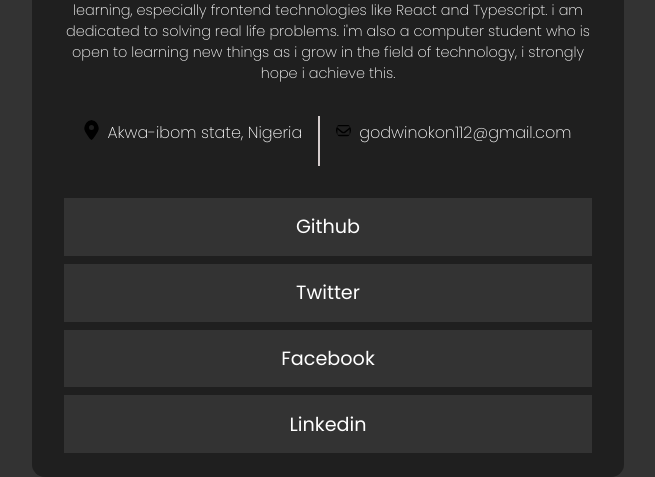
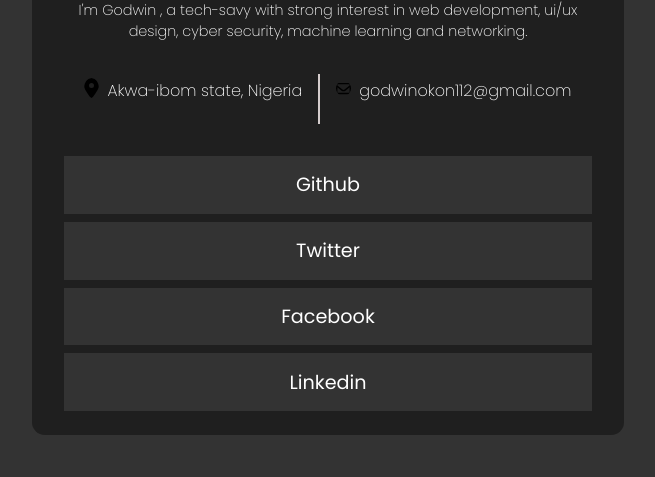
Before and after one commit to GodwinOkon112/profile-card, a website built with Vite: page index.html in a window 1280 px wide. Shown: the part 349-826 px from the top of the page, without its empty margins (312-967 px from the left). After the commit the page ends 800 px from the top, so only its background shows below. Built offline with nearby package versions, Linux system fonts and the light colour scheme.

Commit message:
nex commit

```diff
--- a/index.html
+++ b/index.html
@@ -37,11 +37,7 @@
         <div class="about">
           <p data-testid="shortBio">
             I'm Godwin , a tech-savy with strong interest in web development,
-            ui/ux design, cyber security, machine learning and networking. I
-            enjoy hands-on learning, especially frontend technologies like React
-            and Typescript. i am dedicated to solving real life problems. i'm
-            also a computer student who is open to learning new things as i grow
-            in the field of technology, i strongly hope i achieve this.
+            ui/ux design, cyber security, machine learning and networking.
           </p>
         </div>
         <div class="others">
```
